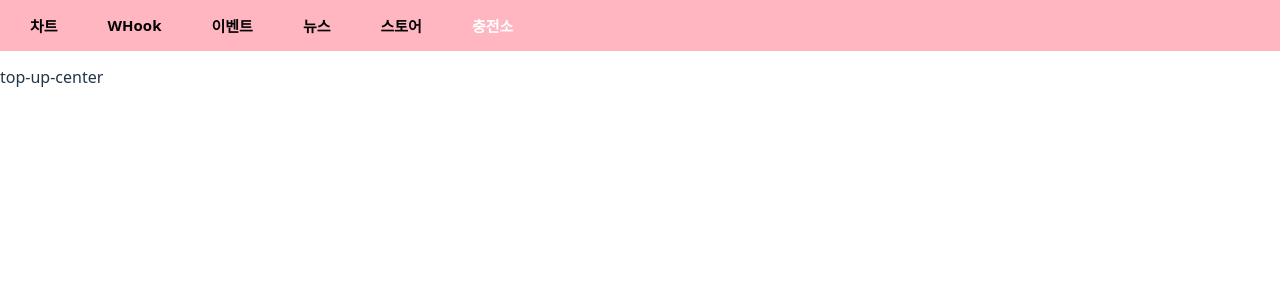
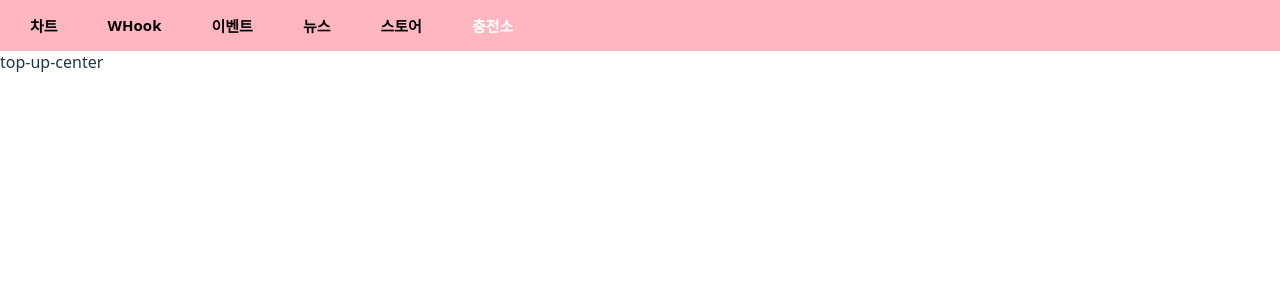
Before and after one commit to daeseopk/hanteo_test, a React (Vite) app: page /top-up-center in a window 1280 px wide. Shown: the top 300 px of the page. Built offline with nearby package versions, Linux system fonts and the light colour scheme.

Commit message:
adjust style

```diff
--- /dev/null
+++ b/src/components/base/PagingList/style.scss
@@ -0,0 +1,4 @@
+.paging-list-container {
+  display: flex;
+  flex-direction: column;
+}
--- a/src/components/composite/Carousel/style.scss
+++ b/src/components/composite/Carousel/style.scss
@@ -1,7 +1,6 @@
 .carousel-container {
   display: flex;
   flex-direction: column;
-  overflow: hidden;
   width: 100%;
 }
 .carousel-wrapper {
--- a/src/components/composite/Header/style.scss
+++ b/src/components/composite/Header/style.scss
@@ -12,6 +12,8 @@ $inactive-color: rgba(0, 0, 0, 1);
   }
 }
 .header-container {
+  position: sticky;
+  top: 0px;
   &::-webkit-scrollbar {
     display: none;
   }
--- a/src/pages/Chart/style.scss
+++ b/src/pages/Chart/style.scss
@@ -4,6 +4,8 @@
   background-color: rgba(255, 255, 255, 1);
   width: 100vw;
   height: 100%;
+  overflow: auto;
+  padding-top: 15px;
 }
 .list-view-wrapper {
   padding: 10px 20px;
--- a/src/pages/Home/style.scss
+++ b/src/pages/Home/style.scss
@@ -1,8 +1,7 @@
 .home-container {
   display: flex;
   flex-direction: column;
-  gap: 15px;
   width: 100vw;
-  height: 100%;
+  height: 100vh;
   overflow: hidden;
 }
```
